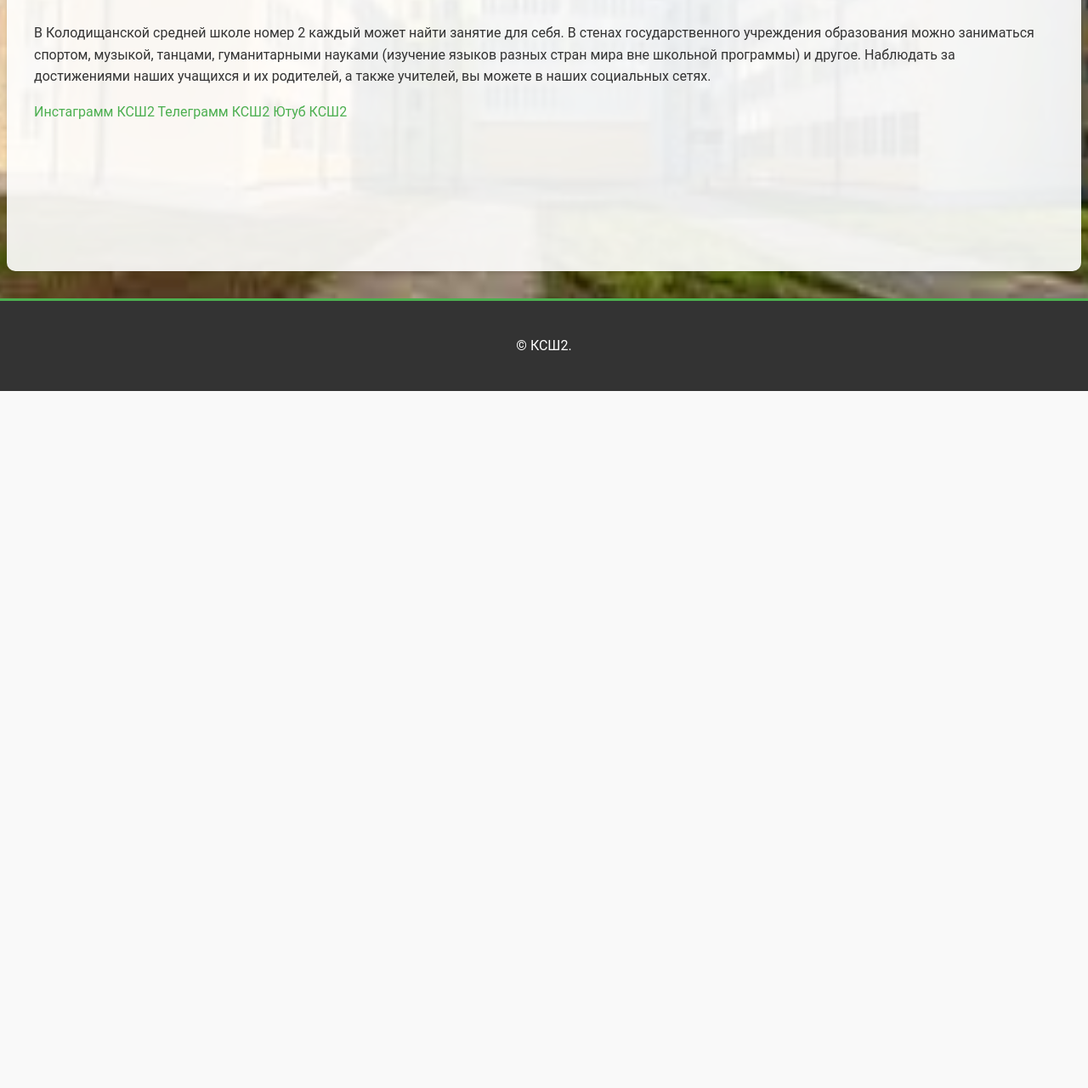
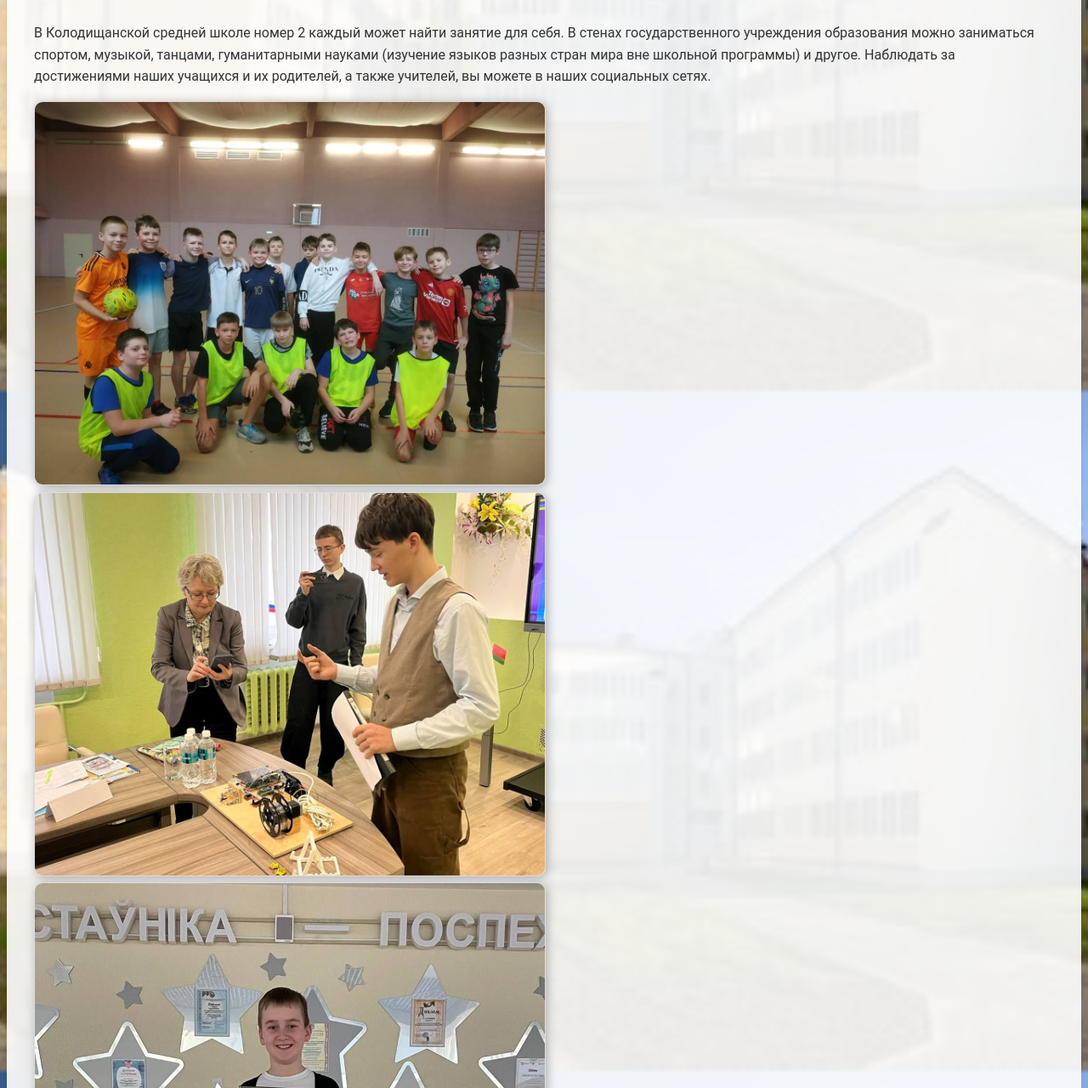
Before and after one commit to Li-sko/skol, a plain HTML site: page achievements.html in a window 1280 px wide. Shown: the part 340-1620 px from the top of the page at 85% size. Before the commit the page ends 800 px from the top, so only its background shows below. Drawn offline with Linux system fonts and the light colour scheme.

Commit message:
Update achievements.html

```diff
--- a/achievements.html
+++ b/achievements.html
@@ -22,6 +22,9 @@
 <section id="achievements">
 <h2>Достижения</h2>
 <p>В Колодищанской средней школе номер 2 каждый может найти занятие для себя. В стенах государственного учреждения образования можно заниматься спортом, музыкой, танцами, гуманитарными науками (изучение языков разных стран мира вне школьной программы) и другое. Наблюдать за достижениями наших учащихся и их родителей, а также учителей, вы можете в наших социальных сетях.</p>
+<img src="photo_2025-02-03_19-07-04.jpg" alt="Описание картинки" width="600" height="400">
+<img src="photo_2025-02-03_19-07-04 (2).jpg" alt="Описание картинки" width="600" height="400">
+<img src="photo_2025-02-03_19-07-05.jpg" alt="Описание картинки" width="600" height="400">
 <a href="https://www.instagram.com/kol_sch2?gsh=d3Y0ZjZ4dHN4YWhy" target="_blank" title="Инстаграмм КСШ2">Инстаграмм КСШ2</a>
 <a href="https:/t.me/kolsch2" target="_blank" title="Телеграмм КСШ2">Телеграмм КСШ2</a>
 <a href="https://youtube.com/channel/UC5i2_vi9js4ch4Yeg2H3h-w?si=0HFdbeAsgSqaya9h" target="_blank" title="Ютуб КСШ2">Ютуб КСШ2</a>
```
